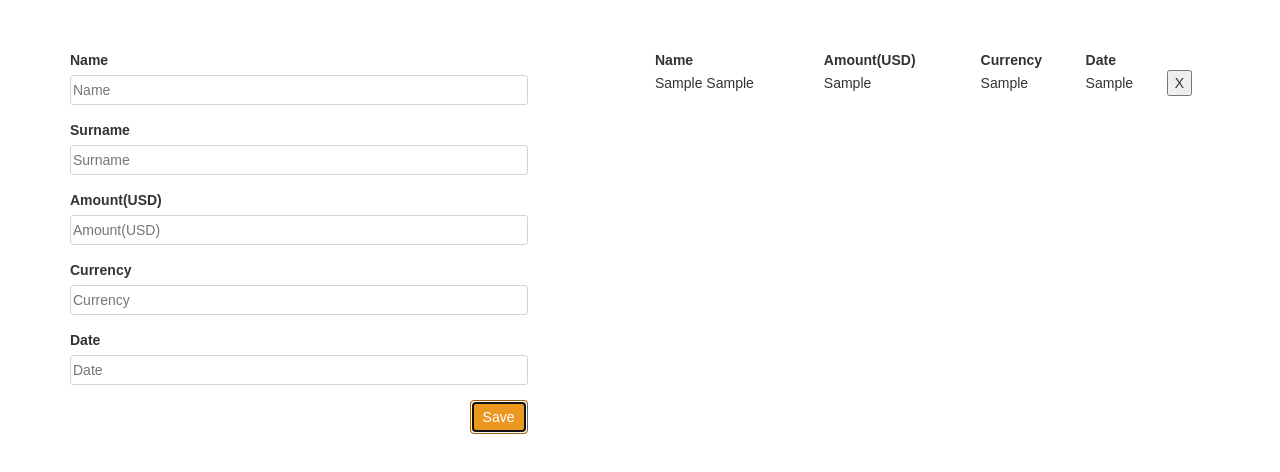
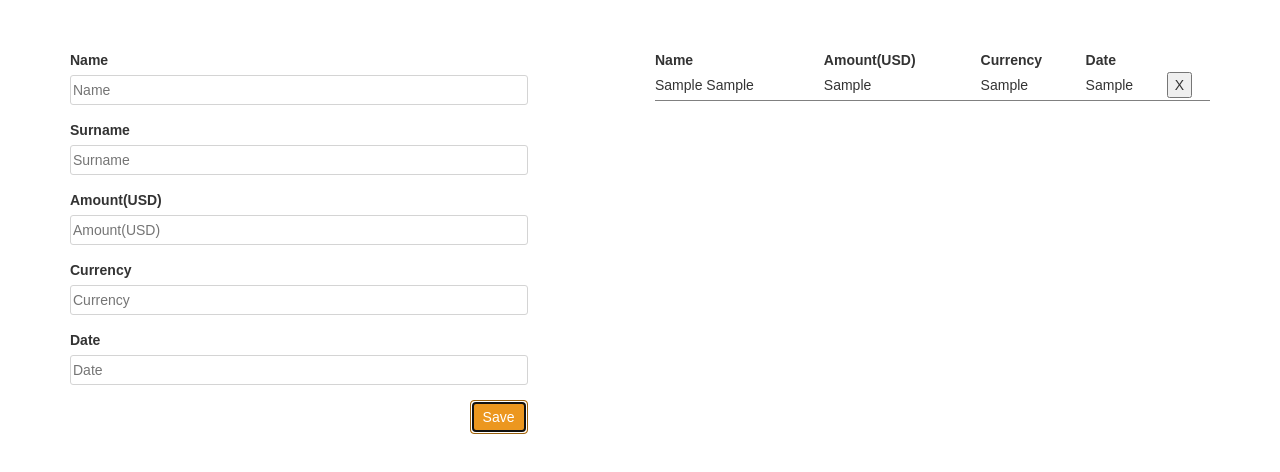
Before and after one commit to FoonLau/contracts-manager, a React (Create React App) app: page / in a window 1280 px wide. Both pictures are taken after typing "Sample", "Sample", "Sample", "Sample", "Sample" into the empty fields and a click on the button "Save". Shown: the top 472 px of the page. Built offline with nearby package versions, Linux system fonts and the light colour scheme.

Commit message:
feat: Adjust style

```diff
--- /dev/null
+++ b/src/components/ContractList/ContractItem/ContractItem.css
@@ -0,0 +1,9 @@
+.contract-item {
+  height: 30px;
+  border-bottom: 1px solid gray;
+  cursor: pointer;
+}
+
+.contract-item.selected {
+  background: orange;
+}
--- a/src/components/ContractList/ContractItem/ContractItem.tsx
+++ b/src/components/ContractList/ContractItem/ContractItem.tsx
@@ -14,6 +14,7 @@ import {
   selectContract,
   deleteContract
 } from '../duck'
+import './ContractItem.css'
 
 export interface Props extends Contract {
   selectedId: string;
```
